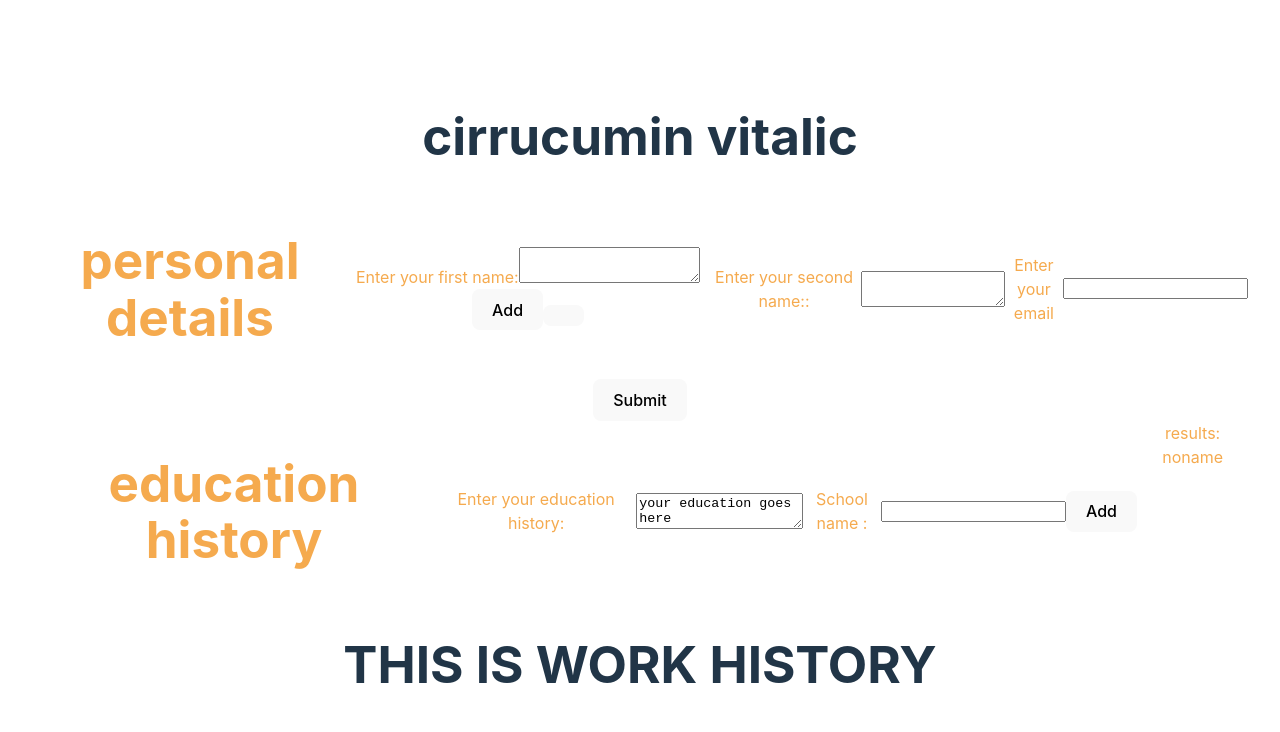
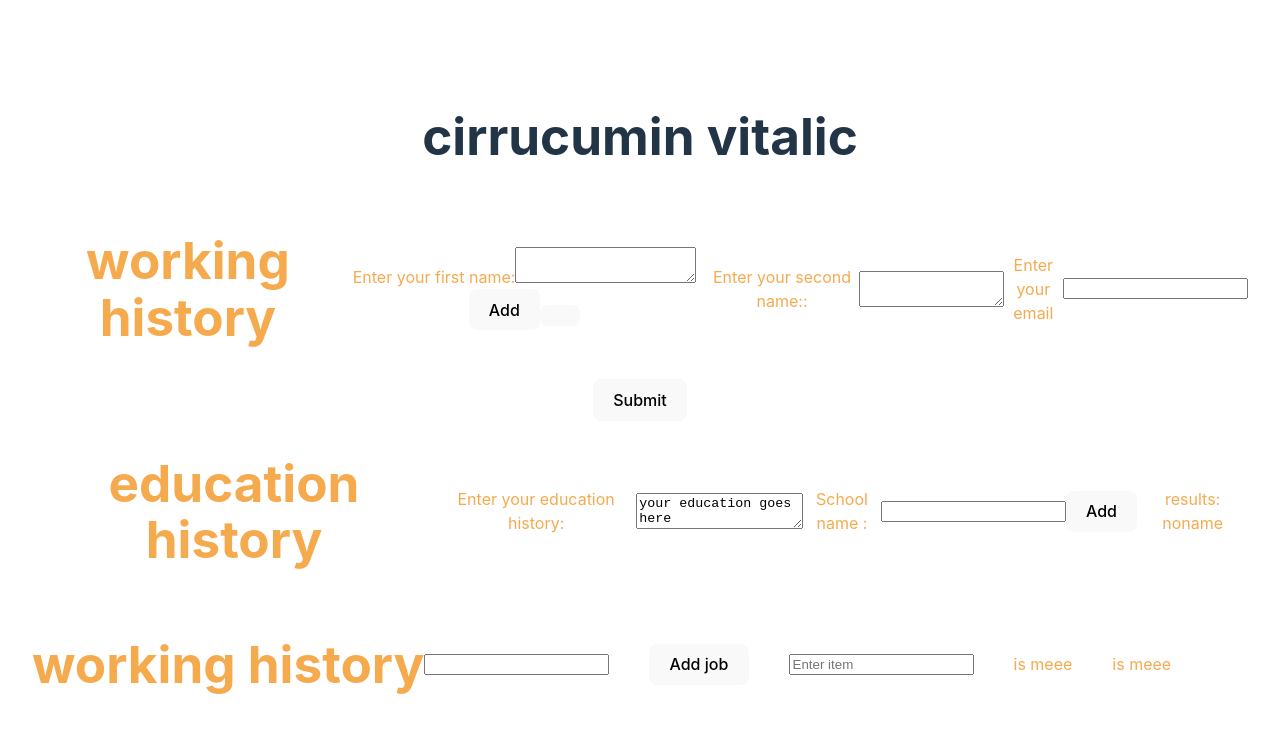
Before and after one commit to Bol-o/react-learning, a React (Vite) app in the folder runy-nose-react-app/: page / in a window 1280 px wide. Shown: the top 732 px of the page. Built offline with nearby package versions, Linux system fonts and the light colour scheme.

Commit message:
using state do do a list of components
that cool e, aka event, in e.target.value in onChange function,
Gepetto is an amazing teacher

```diff
--- a/runy-nose-react-app/src/App.css
+++ b/runy-nose-react-app/src/App.css
@@ -43,6 +43,7 @@
 .pers-det {
   display: flex;
   color: rgb(245, 170, 78);
+  align-items: center;
 }
 
 form {
--- a/runy-nose-react-app/src/education.jsx
+++ b/runy-nose-react-app/src/education.jsx
@@ -27,15 +27,17 @@ function EduDetails(){
 
     return (
         <>
-        <div className="pers-det"><h1>education history</h1>
+        <div className="pers-det">
 
-
+          <h1>education history</h1>
 
     <form>
-      <label for="edu-His">Enter your education history:</label>
+         <label for="edu-His">Enter your education history:</label>
 
-      <textarea  id="edu-His"  >your education goes here</textarea>
+         <textarea  id="edu-His"  >your education goes here</textarea>
+
         <form action="">
+
             <label for="school-name">School name :</label>
 
             <input type="text" name="school-name" id="schoolName"  />
@@ -45,7 +47,7 @@ function EduDetails(){
             onClick={onButtonClick}
             >Add</button>
 
-      </form>
+        </form>
 
 
 
--- a/runy-nose-react-app/src/persDetails.jsx
+++ b/runy-nose-react-app/src/persDetails.jsx
@@ -80,8 +80,8 @@ function PersDetails(){
 
 
     submitResultName.textContent = `ye name is ${name}`
-    submitResultSurname.textContent = `ye name is ${secondName}`
-    submitResultEmail.textContent = `ye name is ${poczta}`
+    submitResultSurname.textContent = `ye surname is ${secondName}`
+    submitResultEmail.textContent = `ye email is ${poczta}`
 
     console.log('wtf?');
 
@@ -92,7 +92,7 @@ function PersDetails(){
 
     return (
         <>
-        <div className="pers-det"><h1>personal details</h1>
+        <div className="pers-det"><h1>working history</h1>
 
 
 
--- a/runy-nose-react-app/src/work-history.jsx
+++ b/runy-nose-react-app/src/work-history.jsx
@@ -3,16 +3,87 @@ import { useState } from "react";
 import './App.css'
 
 function WorkHistory(){
+    const [inputValue, setInputValue] = useState("")
+    const [items, setItems] = useState([])
+function addJob(){
+    var bronxDemon = document.getElementById("bronx-demon")
+if (!inputValue){
+
+    bronxDemon.placeholder = 'type summin bronx demon'
+    alert('type summin bronx demon')
+    return
+}
+bronxDemon.placeholder = 'Enter item'
+setItems([...items, inputValue])
+setInputValue('')
+
+
+}
 
 
 return(
     <>
 
 
-    <div>
-    <h1>THIS IS WORK HISTORY</h1>
+    <div className="pers-det">
+    <h1 >working history</h1>
+    <form action="">
+    <div >
+
+        <div>
+            <input type="text" className="pers-det" />
+        </div>
+
     </div>
 
+
+
+        <div>
+          <ul id="job-list">
+          {items.map((item, index) => (
+                <li key={index}>{item}</li>
+            ))}
+
+          </ul>
+        </div>
+    </form>
+
+    <form action="">
+
+
+    <div>
+            <button type="button" onClick={addJob}>Add job</button>
+          </div>
+          <div>
+          <ul id="job-list">
+            {items.map((item, index) => (
+                <li key={index}>{item}</li>
+            ))}
+          </ul>
+        </div>
+
+        <input
+        id="bronx-demon"
+        type="text"
+        value={inputValue}
+        onChange={(e) => setInputValue(e.target.value)}
+        placeholder="Enter item"
+      />
+    </form>
+        <div>
+          <ul id="job-list">
+            is meee
+          </ul>
+        </div>
+        <div>
+          <ul id="job-list">
+            is meee
+          </ul>
+        </div>
+
+
+
+    </div>
     </>
 )
 
```
